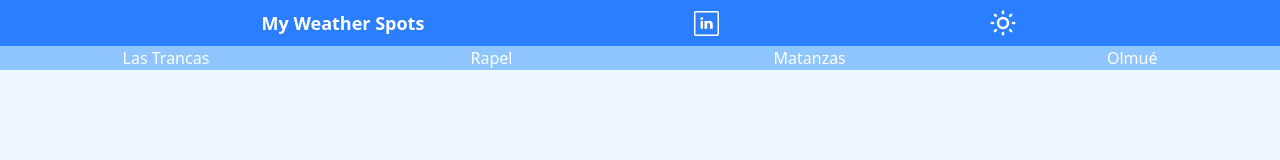
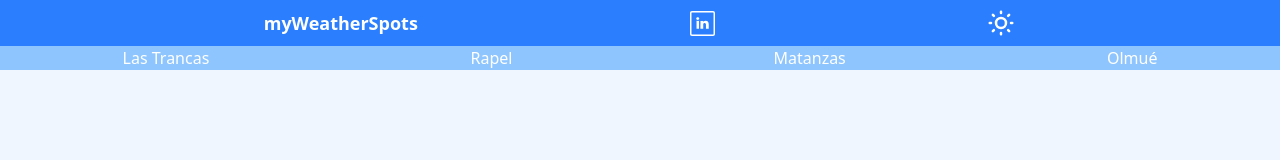
Before and after one commit to lubiano83/Entrega-Final-Modulo-5-Bootcamp-DWFS-UDD, a React (Vite) app: page / in a window 1280 px wide. Shown: the top 160 px of the page. Built offline with nearby package versions, Linux system fonts and the light colour scheme; no server answers.

Commit message:
ajustes varios

```diff
--- a/src/component/Logo.jsx
+++ b/src/component/Logo.jsx
@@ -4,7 +4,7 @@
 const Logo = () => {
   return (
     <Link href={"/"}>
-      <div className='text-lg font-bold text-white'>My Weather Spots</div>
+      <div className='text-lg font-bold text-white'>myWeatherSpots</div>
     </Link>
   )
 }
```
